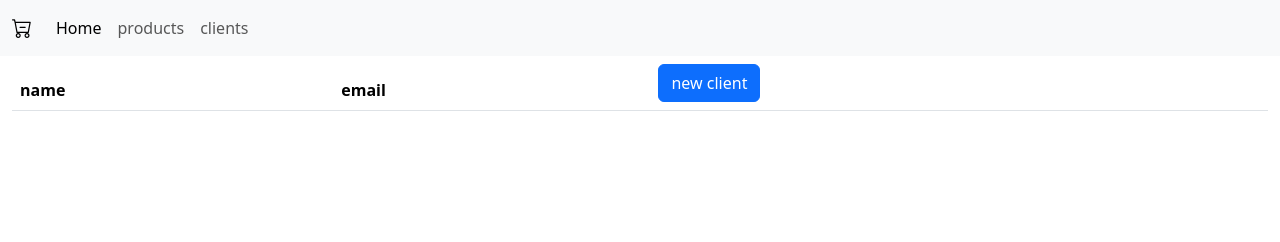
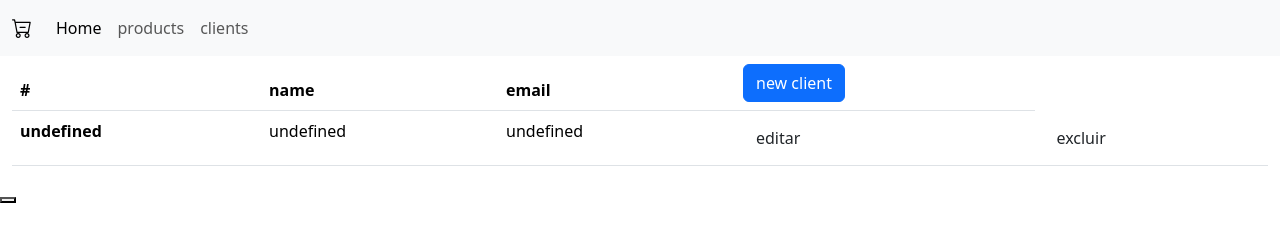
Before and after one commit to almeidaleandro28/CRUD-js, a website with bundled scripts: page index.html in a window 1280 px wide. Built offline with nearby package versions, Linux system fonts and the light colour scheme; no server answers.

Commit message:
add view

```diff
--- a/index.html
+++ b/index.html
@@ -42,15 +42,21 @@
 		<table class="table">
 			<thead>
 				<tr>
+          <th class="" scope="col">#</th>
 					<th class="" scope="col">name</th>
 					<th class="" scope="col">email</th>
 					<th class="" scope="col"><button type="button" class="btn btn-primary" data-bs-toggle="modal" data-bs-target="#exampleModal">new client</button></th>
 				</tr>
 			</thead>
+      <tbody class="tbody">
+
+      </tbody>
 		</table><!--end table-->
 
 	</div><!--end container-fluid-->
 </main><!--end main-->
+
+<button></button>
 
 <!-- Modal -->
 <div class="modal fade" id="exampleModal" tabindex="-1" aria-labelledby="exampleModalLabel" aria-hidden="true">
--- a/src/data/db.clients.json
+++ b/src/data/db.clients.json
@@ -8,7 +8,7 @@
     {
       "nome": "leandro",
       "email": "leandro@gmal.com",
-      "id": 1
+      "id": 2
     }
   ]
 }
--- a/src/js/controller/clients_controller.js
+++ b/src/js/controller/clients_controller.js
@@ -1,11 +1,31 @@
-import {getClients } from "../services/clients_services.js";
+import { getClients } from "../services/clients_services.js";
+import { line } from "../view/client_view.js";
 
 async function getClient(){
-  let client = await getClients();
+  let clients = await getClients();
 
-  return client[0].nome;
+  clients.forEach( client => {
+    createLine( client.nome, client.email, client.id )
+  });
+
 }
 
+let createLine = ( name, email, id) => {
+  const $tr = document.createElement("tr");
+  const $tbody = document.querySelector(".tbody");
+
+  const newLine = line( name, email, id);
+
+  const content = newLine;
+
+  $tr.innerHTML = content;
+  $tbody.appendChild($tr);
+
+  return $tr;
+}
+
+
 export {
-  getClient
+  getClient,
+  createLine
 }
--- a/src/js/index.js
+++ b/src/js/index.js
@@ -1,9 +1,5 @@
-import { getClient } from "./controller/clients_controller.js";
+import { getClient, createLine } from "./controller/clients_controller.js";
 
-async function showClient(){
-	let client = await getClient();
 
-	console.log( client )
-}
-
-showClient()
+getClient();
+createLine();
--- /dev/null
+++ b/src/js/view/client_view.js
@@ -0,0 +1,12 @@
+const line = ( id, name, email ) => {
+  return `<th scope="row">${id}</th>
+                    <td>${name}</td>
+                    <td>${email}</td>
+                    <td><button class="btn btn_editar">editar</button></td>
+                    <td><button class="btn btn_excluir">excluir</button></td>
+                    `;
+}
+
+export {
+	line
+}
```
